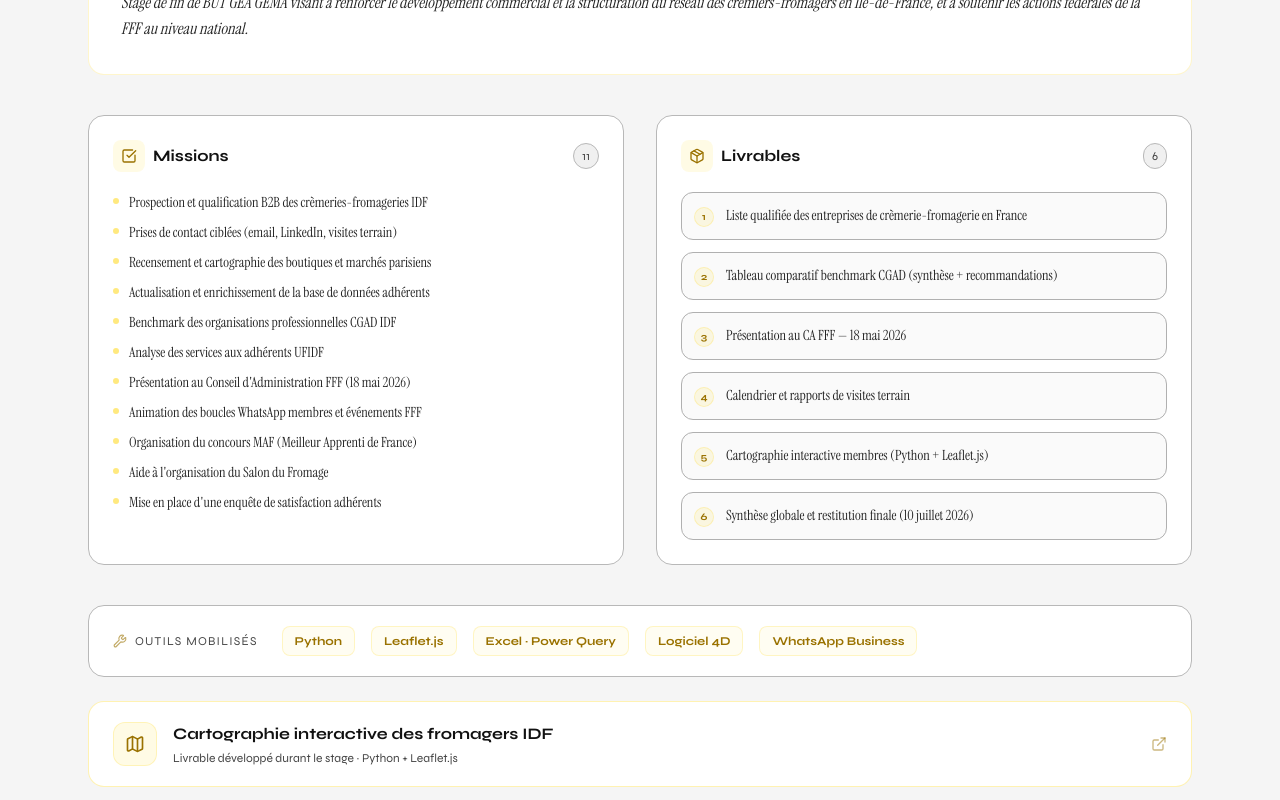
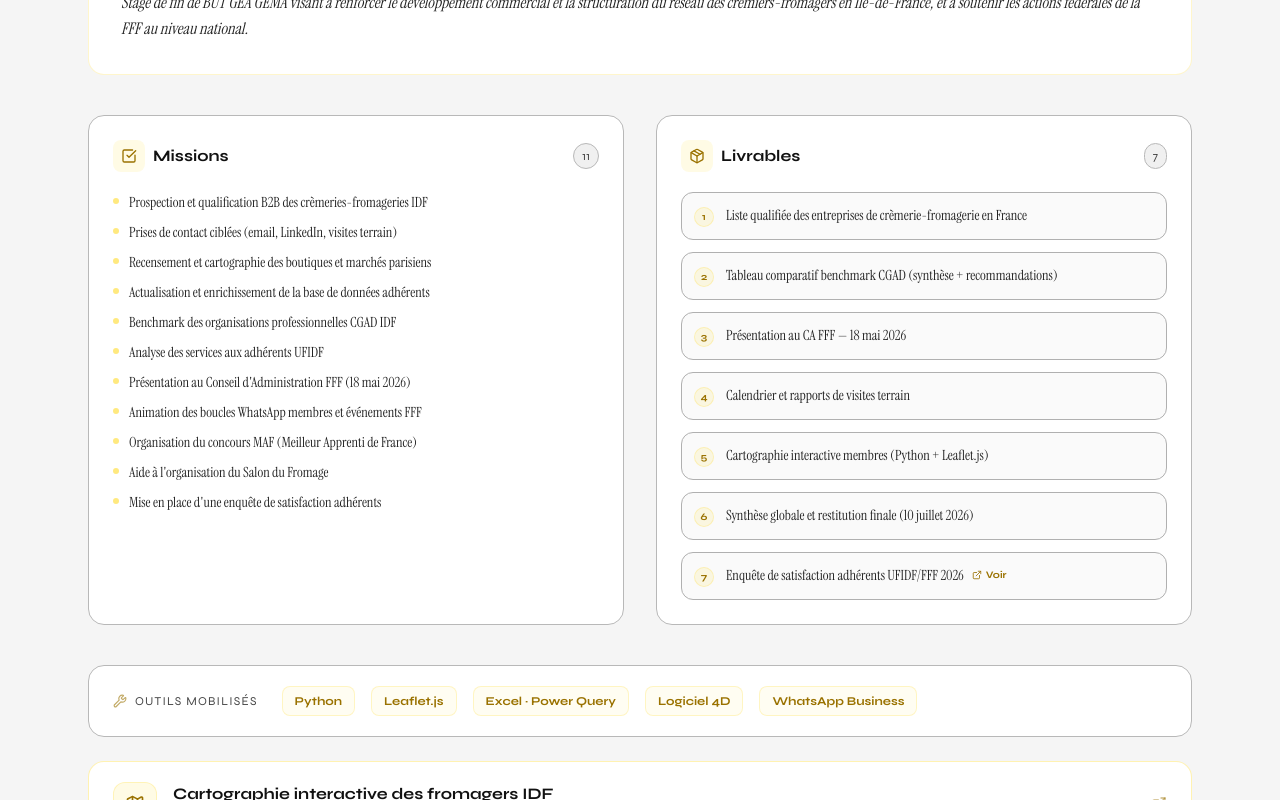
Before and after one commit to TADEJFFF/Portfolio-Julestadej, a Next.js app: page /stage in a window 1280 px wide. Shown: the part 575-1375 px from the top of the page. Built offline with nearby package versions, Linux system fonts and the light colour scheme.

Commit message:
StageFFF : ajout livrable enquete satisfaction avec lien PDF

```diff
--- a/src/components/sections/StageFFF.tsx
+++ b/src/components/sections/StageFFF.tsx
@@ -116,16 +116,32 @@ export default function StageFFF() {
                 </span>
               </div>
               <StaggerContainer className="flex flex-col gap-3" staggerDelay={0.06}>
-                {stageFFF.livrables.map((livrable, i) => (
+                {stageFFF.livrables.map((livrable, i) => {
+                  const isEnquete = livrable.startsWith("Enquête de satisfaction");
+                  return (
                     <StaggerItem key={i}>
                       <div className="flex items-start gap-3 p-3 rounded-xl border border-[#b0b0b0] bg-[#f5f5f5]/50 hover:border-[#FFD300]/20 transition-colors duration-200">
                         <span className="mt-0.5 flex-shrink-0 w-5 h-5 rounded-full bg-[#FFD300]/10 border border-[#FFD300]/20 flex items-center justify-center font-display text-[10px] font-bold text-[#9A7200]">
                           {i + 1}
                         </span>
+                        <div className="flex items-center gap-2 flex-wrap">
                           <span className="text-sm text-[#222222] font-serif">{livrable}</span>
+                          {isEnquete && (
+                            <a
+                              href="/documents/enquete-satisfaction-fff.pdf"
+                              target="_blank"
+                              rel="noopener noreferrer"
+                              className="inline-flex items-center gap-1 font-display text-[10px] font-bold text-[#9A7200] hover:text-[#111111] transition-colors duration-200"
+                            >
+                              <ExternalLink size={10} />
+                              Voir
+                            </a>
+                          )}
+                        </div>
                       </div>
                     </StaggerItem>
-                ))}
+                  );
+                })}
               </StaggerContainer>
             </div>
           </AnimatedSection>
--- a/src/lib/data.ts
+++ b/src/lib/data.ts
@@ -212,6 +212,7 @@ export const stageFFF = {
     "Calendrier et rapports de visites terrain",
     "Cartographie interactive membres (Python + Leaflet.js)",
     "Synthèse globale et restitution finale (10 juillet 2026)",
+    "Enquête de satisfaction adhérents UFIDF/FFF 2026",
   ],
   outils: ["Python", "Leaflet.js", "Excel · Power Query", "Logiciel 4D", "WhatsApp Business"],
 };
```
Also changed, not shown: 2 other files (tests, documents, lock files or other folders). Lines whose indentation alone changed are shown as unchanged.
